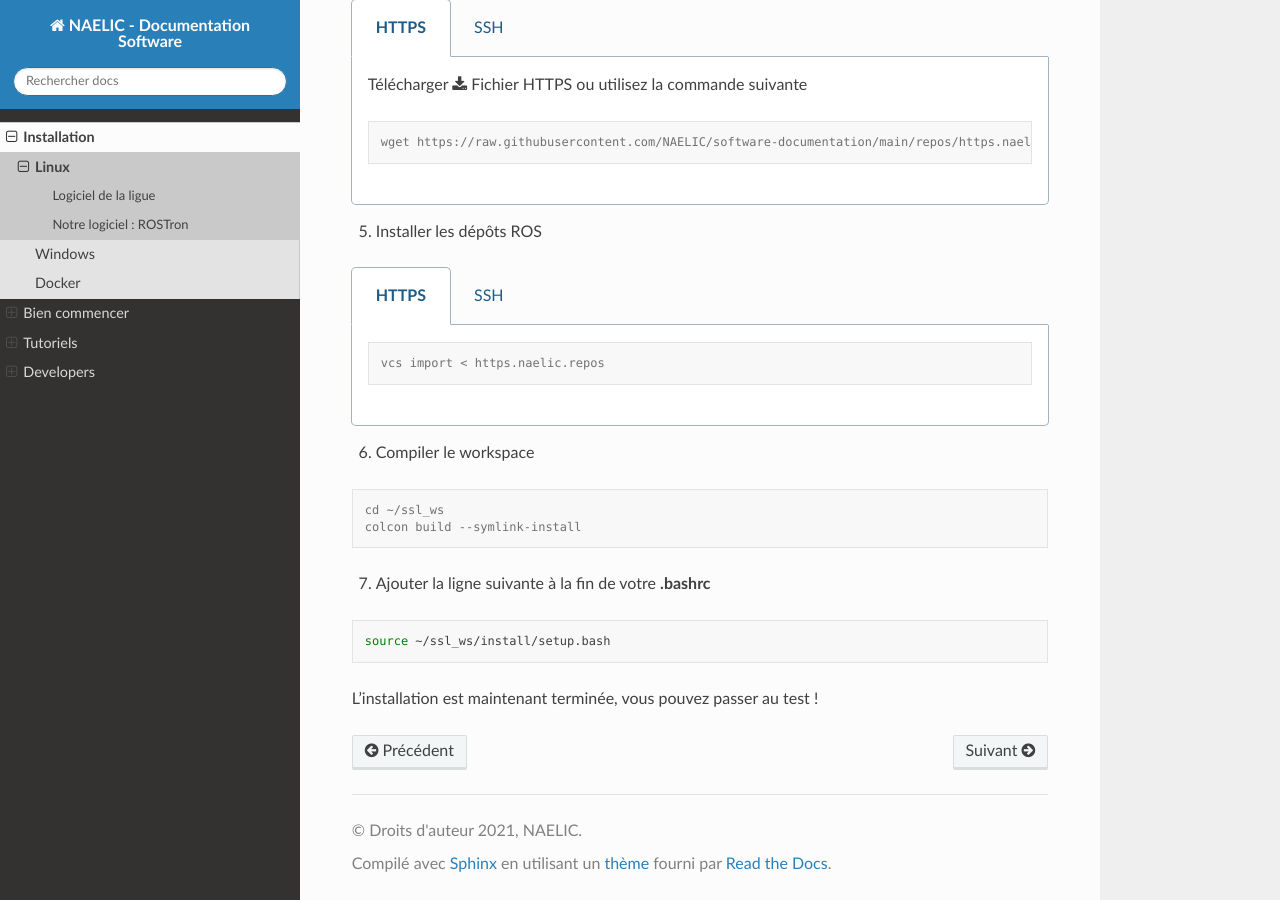
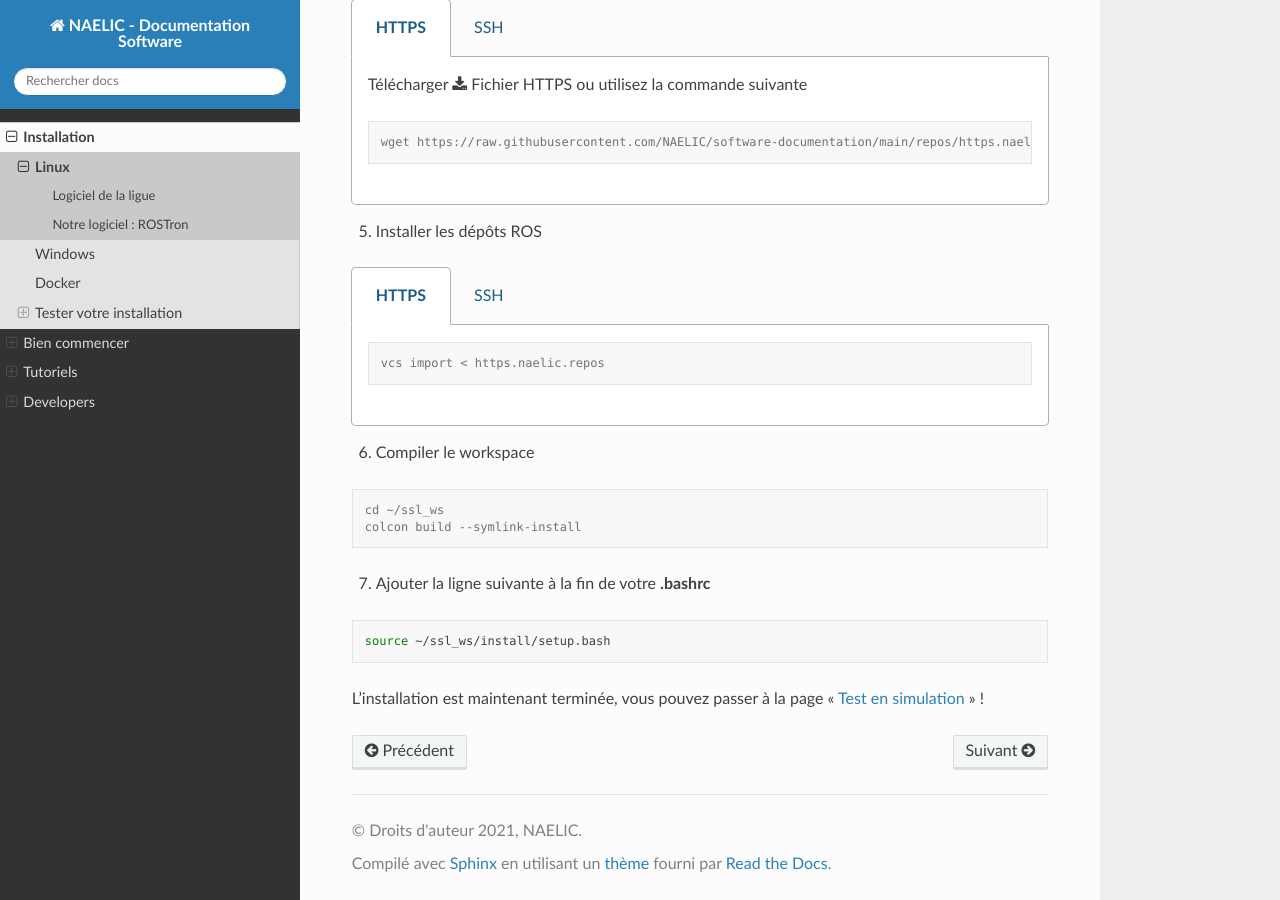
Before and after one commit to NAELIC/software-documentation, a Sphinx documentation site: the page built from source/install/linux.rst, in a window 1280 px wide and 900 px high, scrolled down 1537 px. Built offline with Sphinx 7.4.7 and the Read the Docs theme 2.0.0, drawn with Linux system fonts in a browser that asks for light colours.

Commit message:
feat  - add testing page for simulation

```diff
--- a/source/install/index.rst
+++ b/source/install/index.rst
@@ -10,5 +10,6 @@ Installation
     linux
     windows
     docker
+    testing
 
 A faire
--- a/source/install/linux.rst
+++ b/source/install/linux.rst
@@ -118,4 +118,4 @@ Notre logiciel : ROSTron
 
     source ~/ssl_ws/install/setup.bash
 
-L'installation est maintenant terminée, vous pouvez passer au test !
+L'installation est maintenant terminée, vous pouvez passer à la page ":ref:`testing`" !
```
Also changed, not shown: source/install/testing.rst (added, +40 -0 lines).
